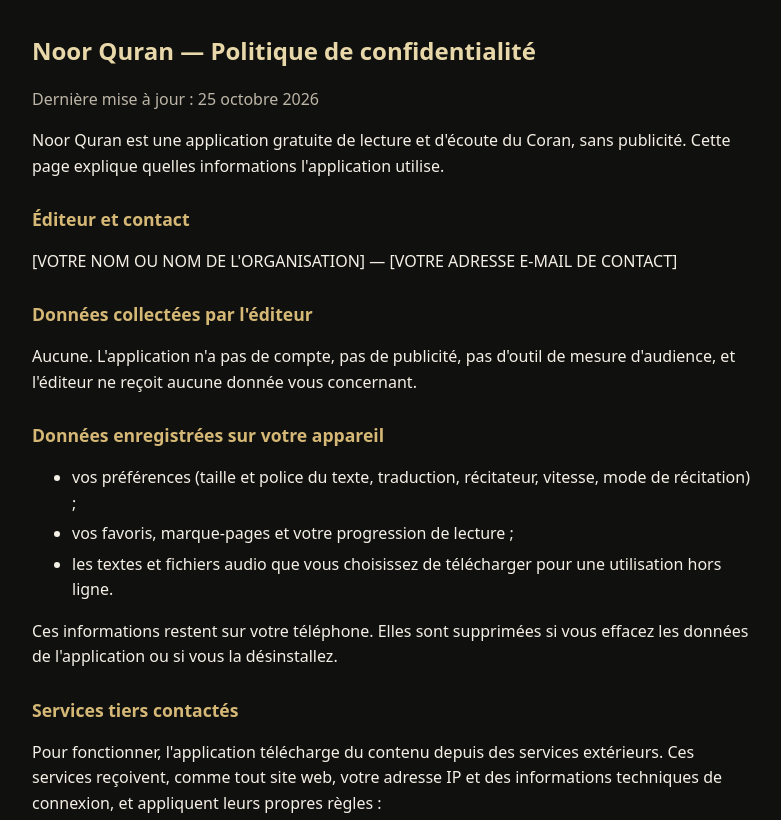
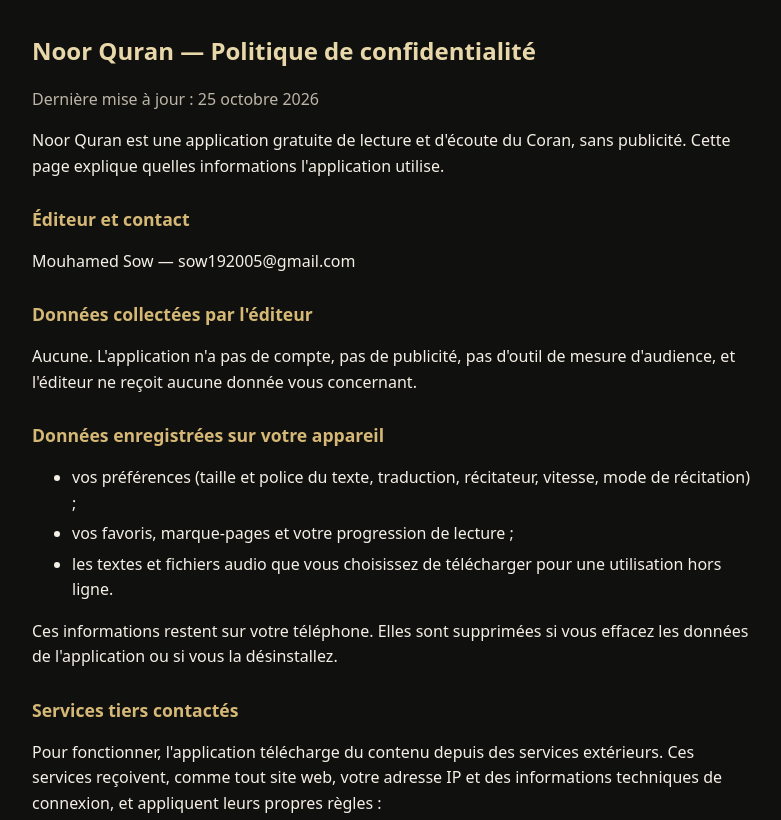
Before and after one commit to vhmajr05/noor-quran-, a website: page confidentialite.html in a window 1280 px wide. Shown: the top 820 px of the page, without its empty margins (248-1029 px from the left). Drawn offline with Linux system fonts and the light colour scheme.

Commit message:
Update contact information in privacy policy

```diff
--- a/confidentialite.html
+++ b/confidentialite.html
@@ -6,7 +6,7 @@
 <p class="m">Dernière mise à jour : 25 octobre 2026</p>
 <p>Noor Quran est une application gratuite de lecture et d'écoute du Coran, sans publicité. Cette page explique quelles informations l'application utilise.</p>
 <h2>Éditeur et contact</h2>
-<p>[VOTRE NOM OU NOM DE L'ORGANISATION] — [VOTRE ADRESSE E-MAIL DE CONTACT]</p>
+<p>Mouhamed Sow — sow192005@gmail.com</p>
 <h2>Données collectées par l'éditeur</h2>
 <p>Aucune. L'application n'a pas de compte, pas de publicité, pas d'outil de mesure d'audience, et l'éditeur ne reçoit aucune donnée vous concernant.</p>
 <h2>Données enregistrées sur votre appareil</h2>
```
